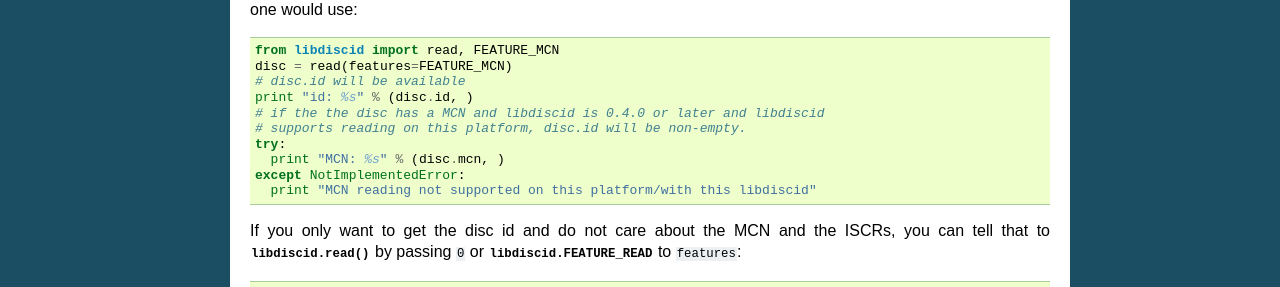
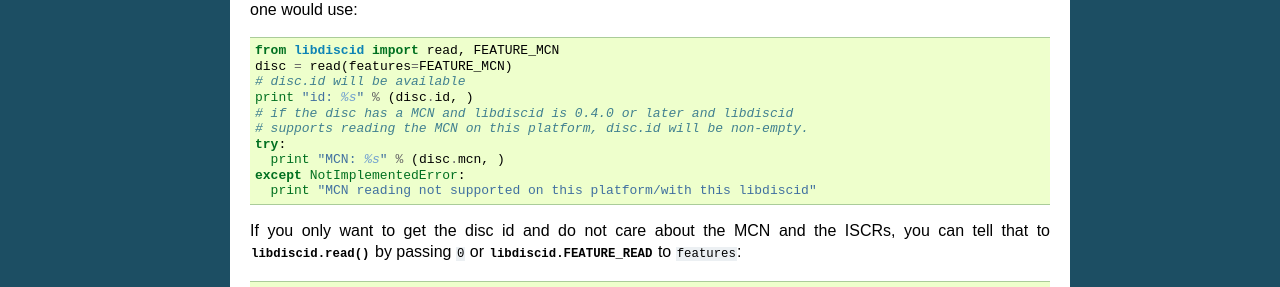
Before and after one commit to sebastinas/python-libdiscid, a Sphinx documentation site: the page built from docs/source/usage.rst, in a window 1280 px wide. Shown: the part 481-768 px from the top of the page. Built offline with Sphinx 7.4.7, drawn with Linux system fonts in a browser that asks for light colours.

Commit message:
Update documentation
Signed-off-by: Sebastian Ramacher <sebastian+dev@ramacher.at>

```diff
--- a/docs/source/usage.rst
+++ b/docs/source/usage.rst
@@ -31,8 +31,8 @@ be read. For example, to read the MCN, one would use::
  disc = read(features=FEATURE_MCN)
  # disc.id will be available
  print "id: %s" % (disc.id, )
- # if the the disc has a MCN and libdiscid is 0.4.0 or later and libdiscid
- # supports reading on this platform, disc.id will be non-empty.
+ # if the disc has a MCN and libdiscid is 0.4.0 or later and libdiscid
+ # supports reading the MCN on this platform, disc.id will be non-empty.
  try:
    print "MCN: %s" % (disc.mcn, )
  except NotImplementedError:
```
Also changed, not shown: 1 other file.
